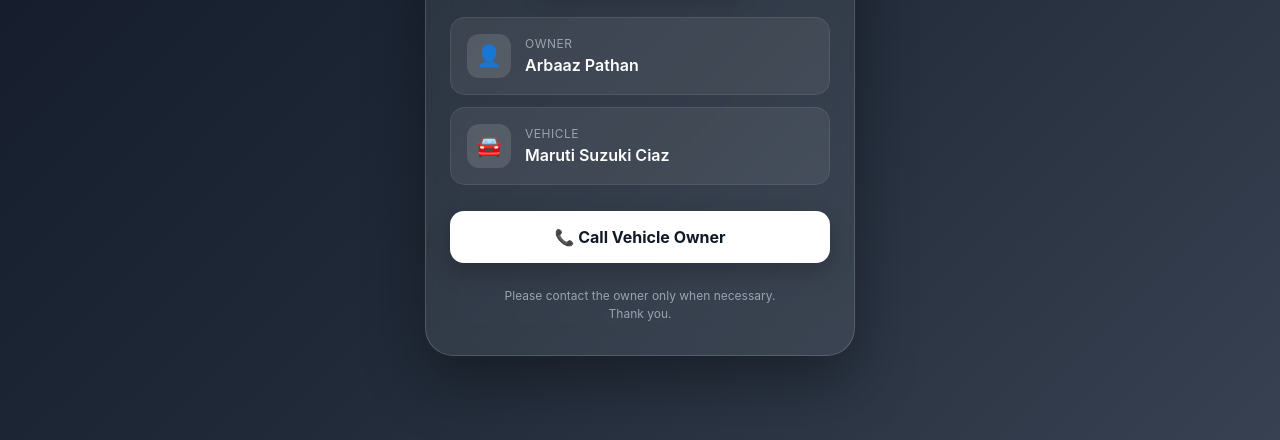
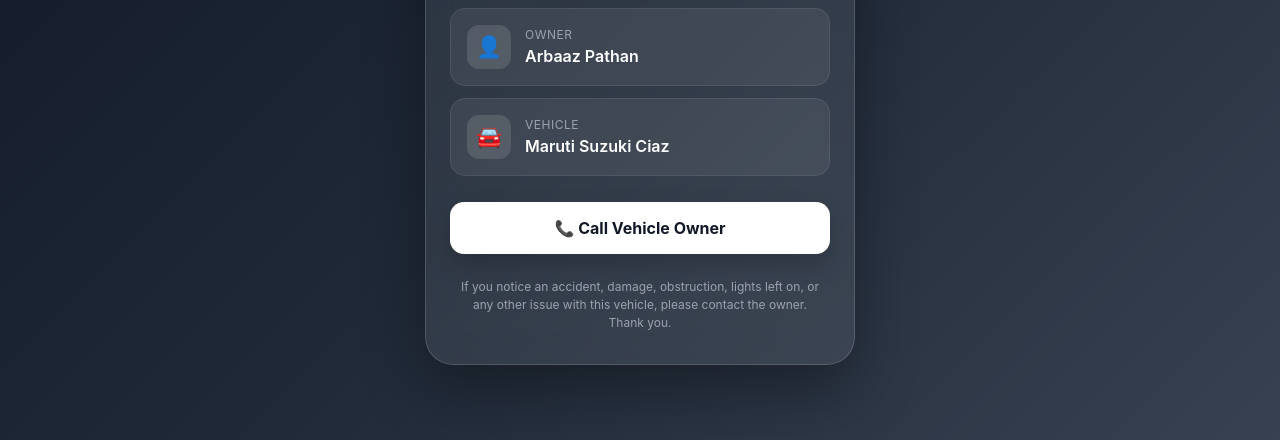
Before and after one commit to arbaaz-pathan/vehicle-contact, a plain HTML site: page index.html in a window 1280 px wide. Shown: the part 360-800 px from the top of the page. Drawn offline with Linux system fonts and the light colour scheme.

Commit message:
Update index.html

```diff
--- a/index.html
+++ b/index.html
@@ -321,7 +321,7 @@
 
             <div class="footer">
 
-                Please contact the owner only when necessary.
+                If you notice an accident, damage, obstruction, lights left on, or any other issue with this vehicle, please contact the owner.
 
                 <br>
 
```
